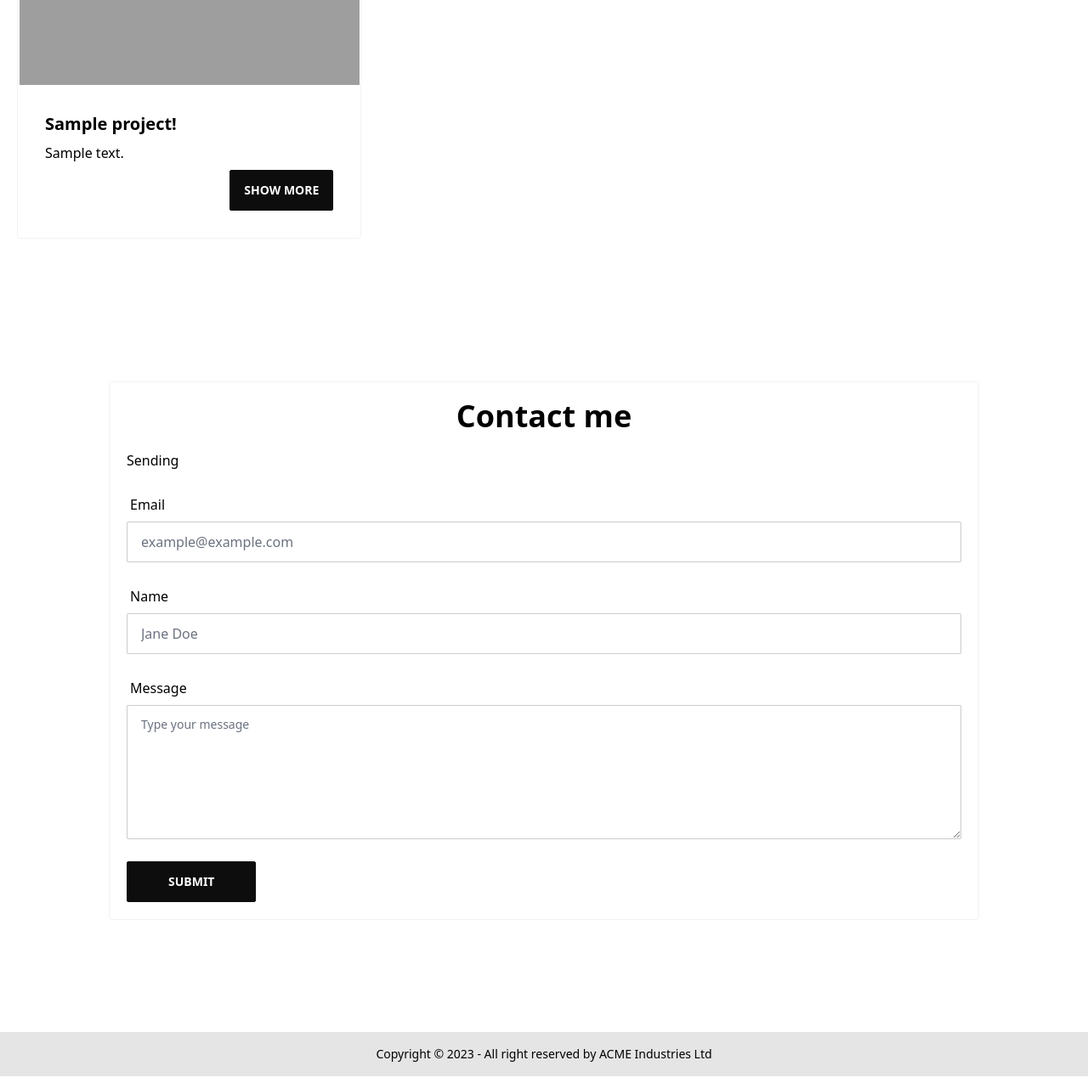
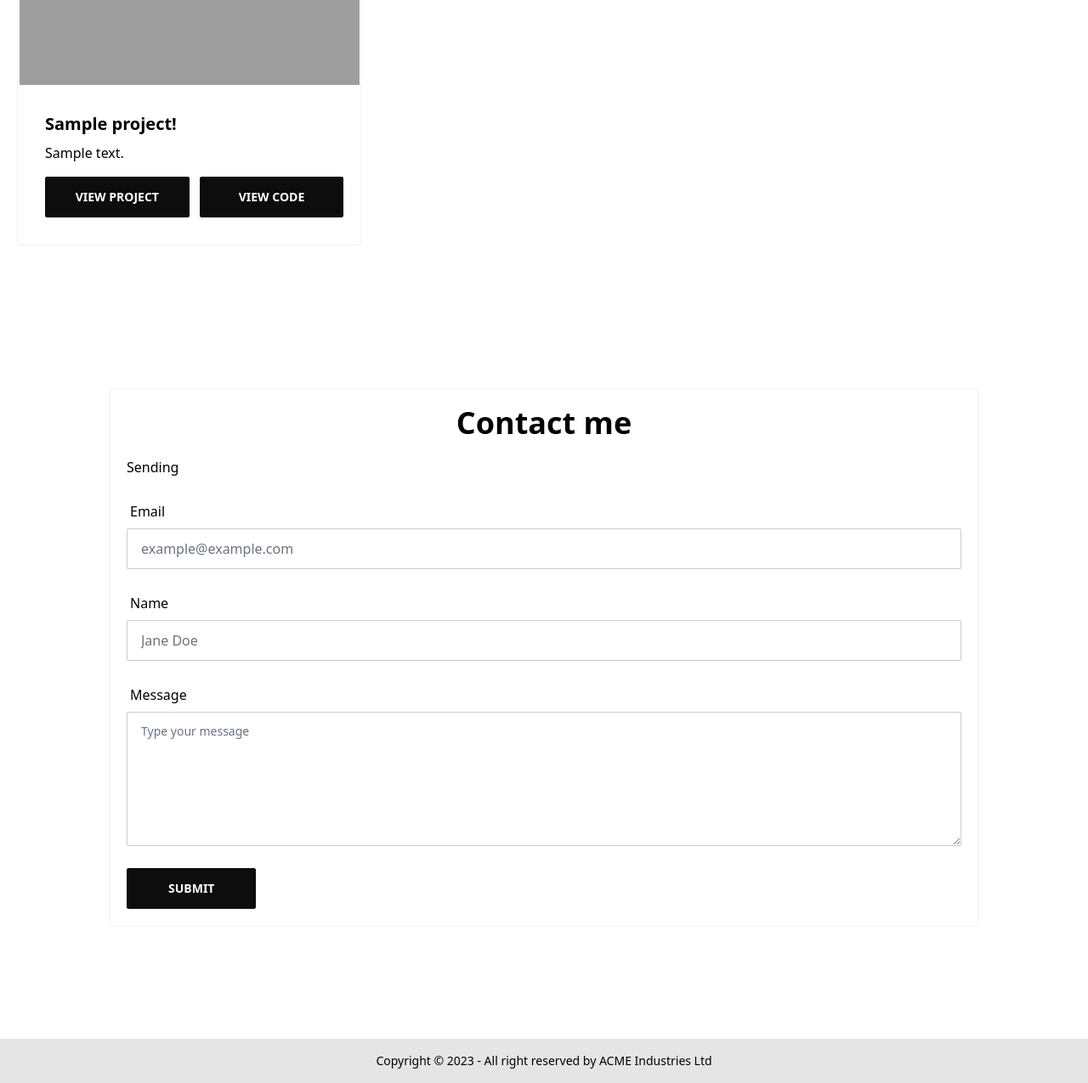
Before and after one commit to paparrot/personal, a Laravel app: page / in a window 1280 px wide. Shown: the part 1714-2989 px from the top of the page at 85% size. Run offline with Laravel 10, Linux system fonts and the light colour scheme; tables that the repository leaves empty hold one stand-in row (values such as "Sample post"); style sheets or scripts are compiled from the project's sources; some libraries are stand-ins or nearby versions; some web fonts are replaced; grey boxes are pictures that could not be loaded.

Commit message:
update project links

```diff
--- a/app/Models/Project.php
+++ b/app/Models/Project.php
@@ -15,6 +15,8 @@ class Project extends Model
         'title',
         'slug',
         'preview_path',
+        'link',
+        'code_link',
         'summary',
         'body'
     ];
--- a/resources/views/livewire/components/project-card.blade.php
+++ b/resources/views/livewire/components/project-card.blade.php
@@ -1,12 +1,27 @@
-<a href="{{ route('projects.show', ['project' => $project]) }}" class="card card-bordered bg-base-100">
+<div class="card card-bordered bg-base-100">
     <figure>
-        <img class="aspect-video object-cover object-center" src="{{ $project->preview_path }}" alt="{{ $project->title }}"/>
+        <img class="aspect-video object-cover object-center" src="{{ $project->preview_path }}"
+             alt="{{ $project->title }}"/>
     </figure>
     <div class="card-body">
         <h2 class="card-title">{{ $project->title }}!</h2>
-        <p>{{ $project->summary }}</p>
-        <div class="card-actions justify-end">
-            <button class="btn btn-primary">Show more</button>
+        <p class="mb-2">{{ $project->summary }}</p>
+        <div class="flex gap-3">
+            <a
+                href="{{ $project->link }}"
+                target="_blank"
+                rel="noreferrer noopener"
+                class="btn btn-primary w-1/2"
+            >View project</a>
+            @if($project->code_link)
+                <a
+                    href="{{ $project->code_link }}"
+                    target="_blank"
+                    rel="noreferrer noopener"
+                    class="btn btn-primary w-1/2"
+                >View code
+                </a>
+            @endif
         </div>
     </div>
-</a>
+</div>
```
Also changed, not shown: app/Filament/Resources/ProjectResource.php (+12 -4 lines), database/migrations/2023_07_28_184859_create_projects_table.php.
